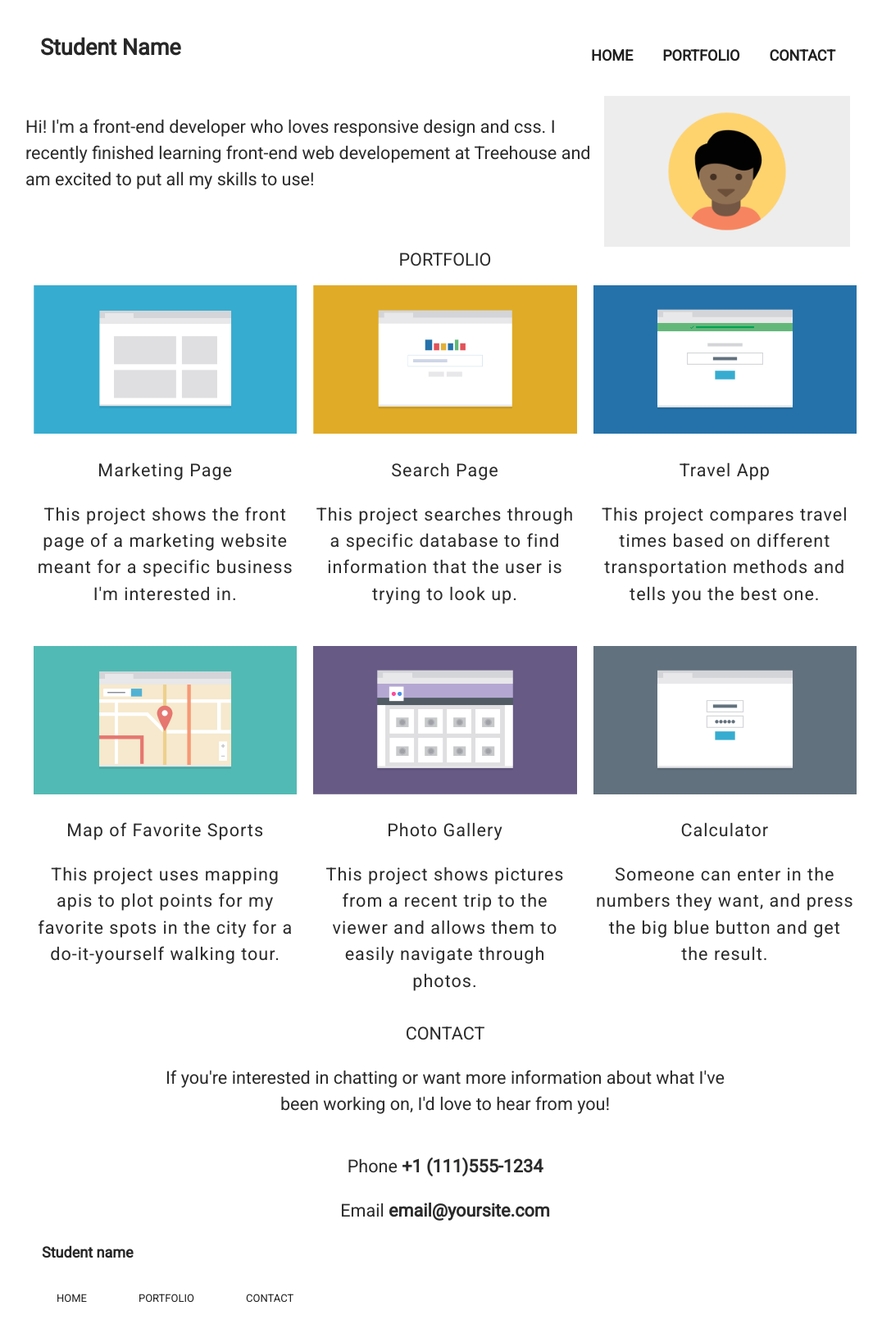
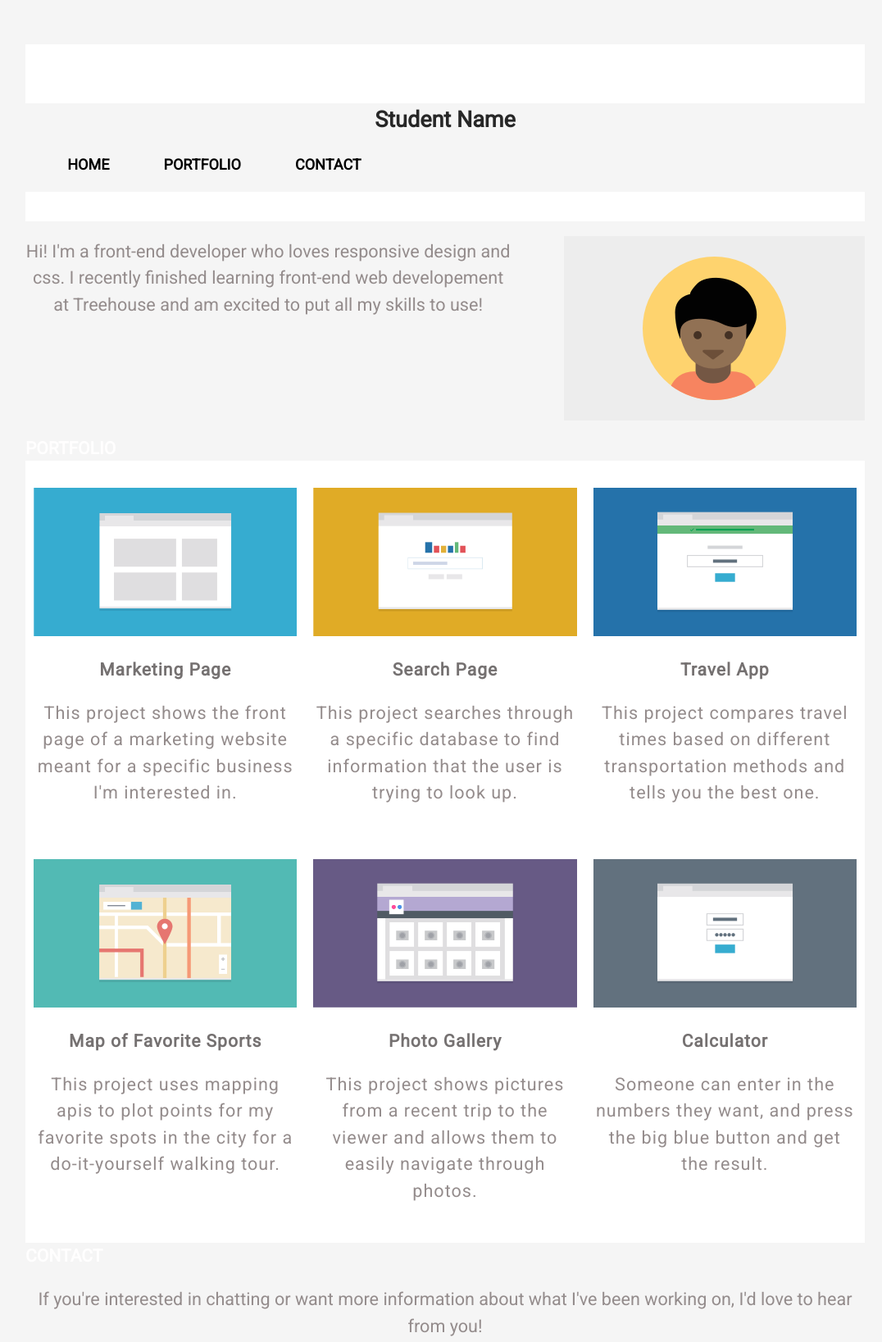
Before and after one commit to khenderson14/Responsive-Layout-Project-2, a plain HTML site: page index.html in a window 1280 px wide. Shown: the top 1637 px of the page at 82% size, without its empty margins (97-1173 px from the left). Before the commit the page ends 1595 px from the top, so only its background shows below. Drawn offline with Linux system fonts and the light colour scheme.

Commit message:
ready for review

```diff
--- a/css/styles.css
+++ b/css/styles.css
@@ -21,40 +21,10 @@ body {
     background-color: #ffffff;
 }
 
-nav {
-    display: flex;
-    justify-content: space-between;
-    align-items: center;
-    padding: 1rem;
-    color: #272727;
-    font-family: "Roboto", Arial, Verdana;
-    font-weight: 900;
-    padding: 1em;
-    margin: 0 auto;
-}
-
-.top-nav {
-    list-style: none;
-    padding: 0;
-    display: flex;
-    justify-content: center;
-}
-
-.top-nav li {
-    margin: 0 1em;
-}
-
-.top-nav a {
-    text-decoration: none;
-    color: #212020;
-    font-weight: bolder;
-}
-
 nav img {
-    max-width: 70%;
-    display: flex;
-    margin: 3em auto 2em;
-
+   max-width: 70%;
+   display: flex;
+   margin: 3em auto 2em;
 }
 
 img {
@@ -62,32 +32,31 @@ img {
     margin: 1em auto 1em;
 }
 
-h3 {
-    font-weight: 200;
-    color: #2c2b2b;
-    text-align: center;
-    font-size: larger;
-}
-
 p {
     font-weight: 200;
-    color: #2c2b2b;
+    color: #948c8c;
     text-align: center;
     font-size: larger;
 }
 
 ul {
-
     list-style: none;
     padding: 0;
-
 }
 
 a {
     text-decoration: none;
-    color: white;
+    color: rgb(10, 10, 10);
 }
 
+nav {
+    font-family: "Roboto", Arial, Verdana;
+    font-weight: 900;
+    background-color: #f5f5f5;
+    padding: 1em;
+    margin: 0 auto;
+
+}
 
 h1,
 .top-nav {
@@ -95,20 +64,37 @@ h1,
     font-weight: bolder;
 }
 
-.intro p {
-    text-align: left;
+.top-nav,
+.top-nav li {
+    width: 100%;
 }
 
 h1 a,
 .top-nav a {
-    color: #212020;
+    color: black;
     font-weight: bolder;
+}
+
+.top-nav {
+    margin-top: 30px;
+}
+
+.top-nav li {
+    padding: 15px 0;
+    margin: 5px auto;
+    background-color: white;
 }
 
 .container {
     max-width: 1100px;
     margin: 0 auto;
     font-family: 'Roboto', sans-serif;
+}
+
+header {
+    margin: 3.5em auto 2.5em;
+    text-align: center;
+    color: #272727;
 }
 
 .topics {
@@ -121,60 +107,55 @@ h1 a,
     background-color: #fff;
 }
 
-.topics h3,
+.col h3,
 p {
-    margin: 1em auto 1em
+    margin: 1em auto 1em;
 }
 
-.contact {
+.box-6 {
+    padding-bottom: 3rem;
+}
+
+.box-7 {
     max-width: 100%;
     padding-bottom: 3rem;
     padding-top: 3rem;
     margin: 0em auto 0em;
-    font-style: inherit;
-    background-color: #f7f7ff;
+    background-color: #f5f5f5;
     color: #0c0c0c;
 }
 
-.contact p {
+.box-7 p {
     max-width: 90%;
+}
 
+hr {
+    width: 90%;
+    margin-left: auto;
+    margin-right: auto;
+    border-top: 1px solid rgb(226, 224, 224);
 }
 
 footer {
     display: flex;
-    flex-direction: row;
     justify-content: space-between;
     align-items: center;
     padding: 20px;
     height: 80px;
-    background-color: #ffffff;
+    background-color: #f5f5f5;
     color: #272727;
 }
 
-footer-content h4 {
-    font-size: small;
-}
-
-.bottom-nav {
-    list-style: none;
-    padding: 0;
-    display: flex;
-    flex-direction: row;
-}
-
-.bottom-nav li {
-    margin: 0 1em;
-}
-
-.bottom-nav a {
-    text-decoration: none;
-    color: #212020;
+.footer-nav {
     font-size: small;
 }
 
 .top {
-    margin-left: 20px;
+    margin-right: 1em;
+}
+
+.full {
+    display: none;
 }
 
 
@@ -184,87 +165,142 @@ footer-content h4 {
 /* Media Query Screen Size 768px */
 
 @media (min-width: 768px) {
-    .bottom-nav li {
-        display: inline;
-        padding-right: 1.5em;
+    .top-nav {
+        margin-top: 0;
     }
-    nav,
-    .top-nav,
-    .intro,
-    .container,
-    #contact,
-    .bottom-nav {
+
+    .top-nav li {
+        display: inline-block;
+        width: auto;
+        margin-right: 15px;
+        background-color: #f5f5f5;
+    }
+
+    .top-nav li:last-child {
+        margin-right: 0;
+    }
+
+    .intro {
         display: flex;
+        flex-direction: row-reverse;
     }
+
+    .intro p {
+        margin-right: 3em;
+    }
+
+    nav img {
+        max-width: 40%;
+        margin-top: 0.5em;
+    }
+
+    nav p {
+        text-align: left;
+        margin-top: 0;
+    }
+
+
     .container {
+        display: flex;
         flex-wrap: wrap;
-        flex-direction: row;
+
     }
+
     .topics {
         flex-basis: calc(50% - 20px);
-    }
-    nav {
-        flex-direction: column;
-        align-items: center;
-    }
-    h1 {
-        margin-bottom: 0;
-    }
-    .top-nav li {
-        margin-top: 1em;
-        background-color: rgba(248, 245, 245, 0);
-    }
-   .intro {
-        flex-direction: row-reverse;
-        text-align: left;
-   }
-   #portfolio {
-    text-align: center;
-   }
-   .image {
-        width: 300px;
-        height: auto;
-        margin-right: 1em;
-    }
-    img {
-        height: auto;
-        margin: 0 auto;
-    }
-
-    ul.list li {
-        display: inline;
-        margin-right: 1em;
-        text-align: center;
-    }
-    #contact {
-        flex-direction: column;
-        margin: 0 9em;
-    }
-    .contact-info {
-        margin: 0;
-    }
-    .bottom-nav {
-        flex-direction: row;
-        margin-top: 1.5em;
     }
 
     .top {
         display: none;
     }
+
+    footer,
+    .footer-nav,
+
+    .full {
+        display: flex;
+        background-color: #f5f5f5;
+    }
+
+    footer h4 a {
+        margin-left: 2em;
+    }
+
+    .footer-nav {
+        width: 40%;
+        justify-content: space-evenly;
+        margin-right: 0.3em;
+    }
+
+    .full a {
+        font-weight: 700;
+    }
+
 }
 
 /* Media Query Screen Size 1024px */
 
 @media (min-width: 1024px) {
+    body {
+        background-color: #f5f5f5;
+
+    }
     nav {
+        display: block;
+        margin: 0;
+        padding: 0;
+        background-color: #f5f5f5;
+    }
+
+    .main-header,
+    .top-nav,
+    .intro {
+        display: flex;
+    }
+
+    .main-header {
         flex-direction: row;
         justify-content: space-between;
         margin: 1em auto;
+        background-color: #f5f5f5;
     }
+
+    .name {
+        width: 100%;
+        text-align: left;
+        margin-left: 10px;
+        padding-top: 10px;
+    }
+
+    .top-nav {
+        width: 40%;
+        margin-right: 10px;
+        text-align: right;
+    }
+
+    .intro {
+        flex-direction: row-reverse;
+    }
+
+    header {
+        display: block;
+        background-color: #fff;
+        margin: 3em 0em 0em;
+        padding: 4em 0em 2em;
+    }
+
+    .container {
+        background-color: #fff;
+    }
+
     .topics {
-    flex-basis: calc(33.333% - 20px);
+        flex-basis: calc(33.333% - 20px);
     }
-    .footer-content {
-        margin-bottom: 0;
+
+    footer,
+    .footer-nav,
+    .footer-nav li {
+        background-color: #f5f5f5;
     }
+
 }
```
